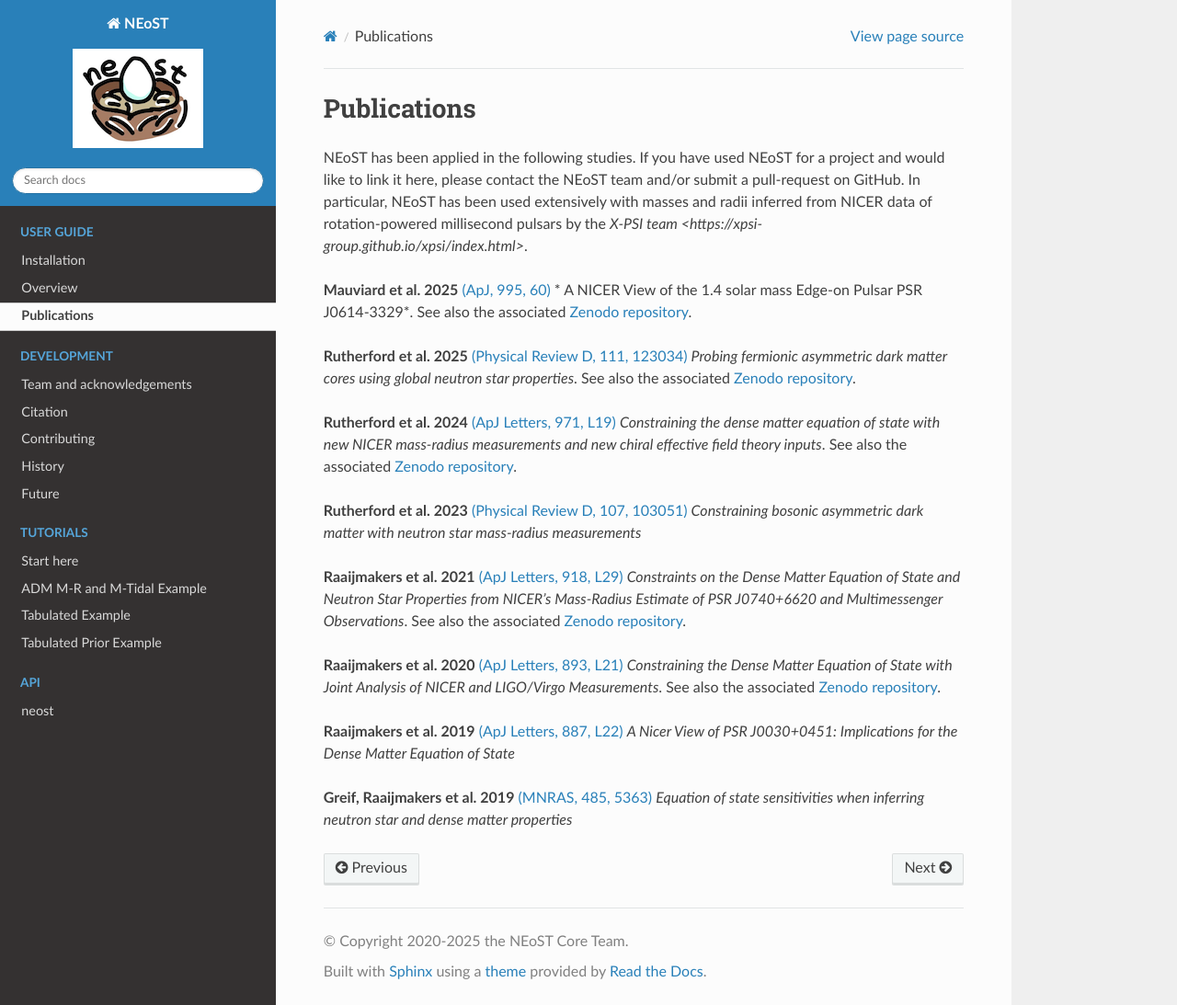
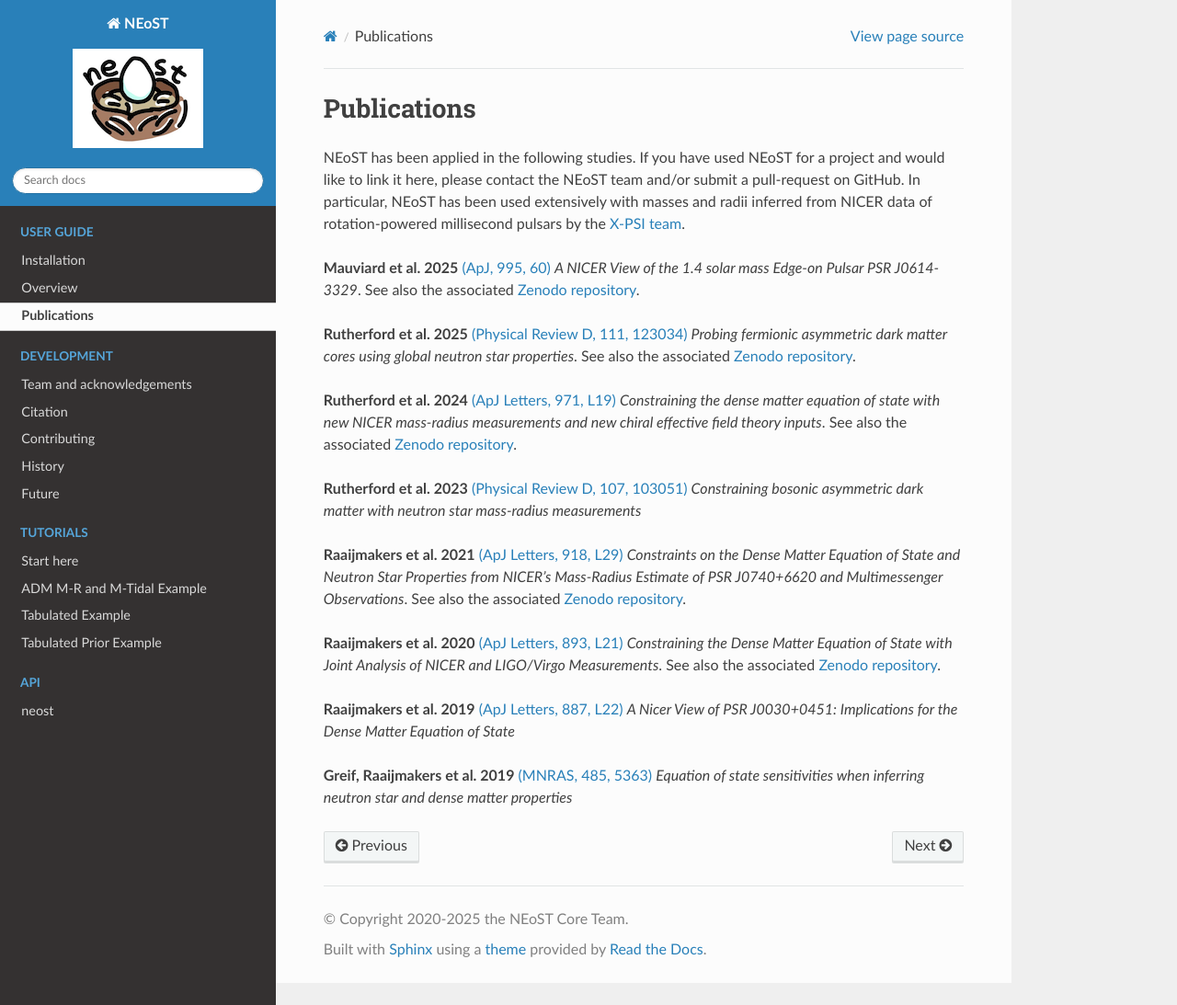
Before and after one commit to xpsi-group/neost, a Sphinx documentation site: the page built from docs/source/applications.rst, in a window 1280 px wide and 1093 px high. Shown: the whole window at 92% size. Built offline with Sphinx 7.4.7 and the Read the Docs theme 3.1.0, drawn with Linux system fonts in a browser that asks for light colours; pages that are not in the unit, such as notebooks, are missing from menus.

Commit message:
Small correction to publication update

```diff
--- a/docs/source/applications.rst
+++ b/docs/source/applications.rst
@@ -3,10 +3,10 @@
 Publications
 ------------
 
-NEoST has been applied in the following studies. If you have used NEoST for a project and would like to link it here, please contact the NEoST team and/or submit a pull-request on GitHub.  In particular, NEoST has been used extensively with masses and radii inferred from NICER data of rotation-powered millisecond pulsars by the `X-PSI team <https://xpsi-group.github.io/xpsi/index.html>`.
+NEoST has been applied in the following studies. If you have used NEoST for a project and would like to link it here, please contact the NEoST team and/or submit a pull-request on GitHub.  In particular, NEoST has been used extensively with masses and radii inferred from NICER data of rotation-powered millisecond pulsars by the `X-PSI team <https://xpsi-group.github.io/xpsi/index.html>`_.
 
 
-**Mauviard et al. 2025** `(ApJ, 995, 60) <https://ui.adsabs.harvard.edu/abs/2025ApJ...995...60M/abstract>`_ * A NICER View of the 1.4 solar mass Edge-on Pulsar PSR J0614-3329*. See also the associated `Zenodo repository`__.
+**Mauviard et al. 2025** `(ApJ, 995, 60) <https://ui.adsabs.harvard.edu/abs/2025ApJ...995...60M/abstract>`_ *A NICER View of the 1.4 solar mass Edge-on Pulsar PSR J0614-3329*. See also the associated `Zenodo repository`__.
 
 .. _Zenodo25b: https://doi.org/10.5281/zenodo.15603405
 __ Zenodo25b_
```
